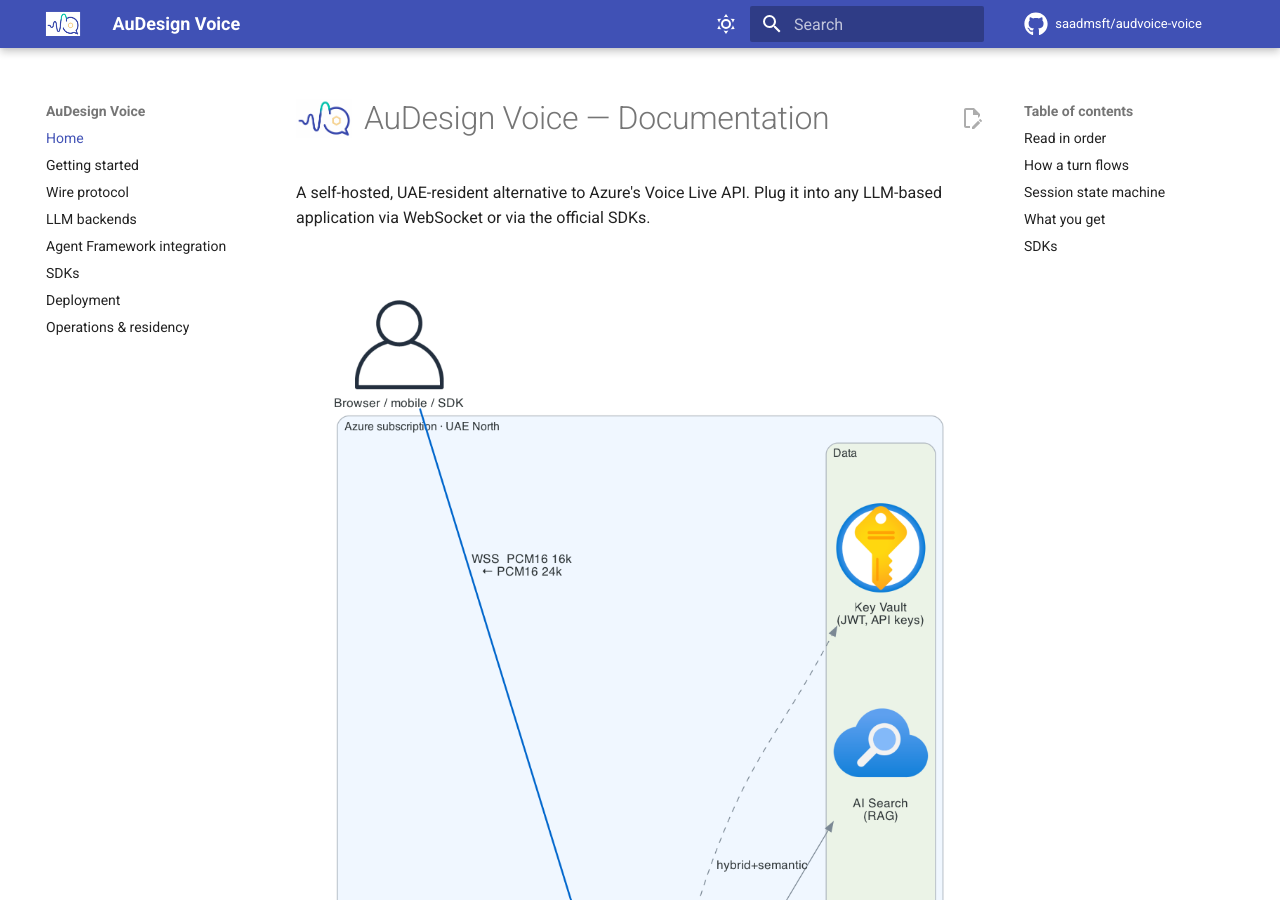
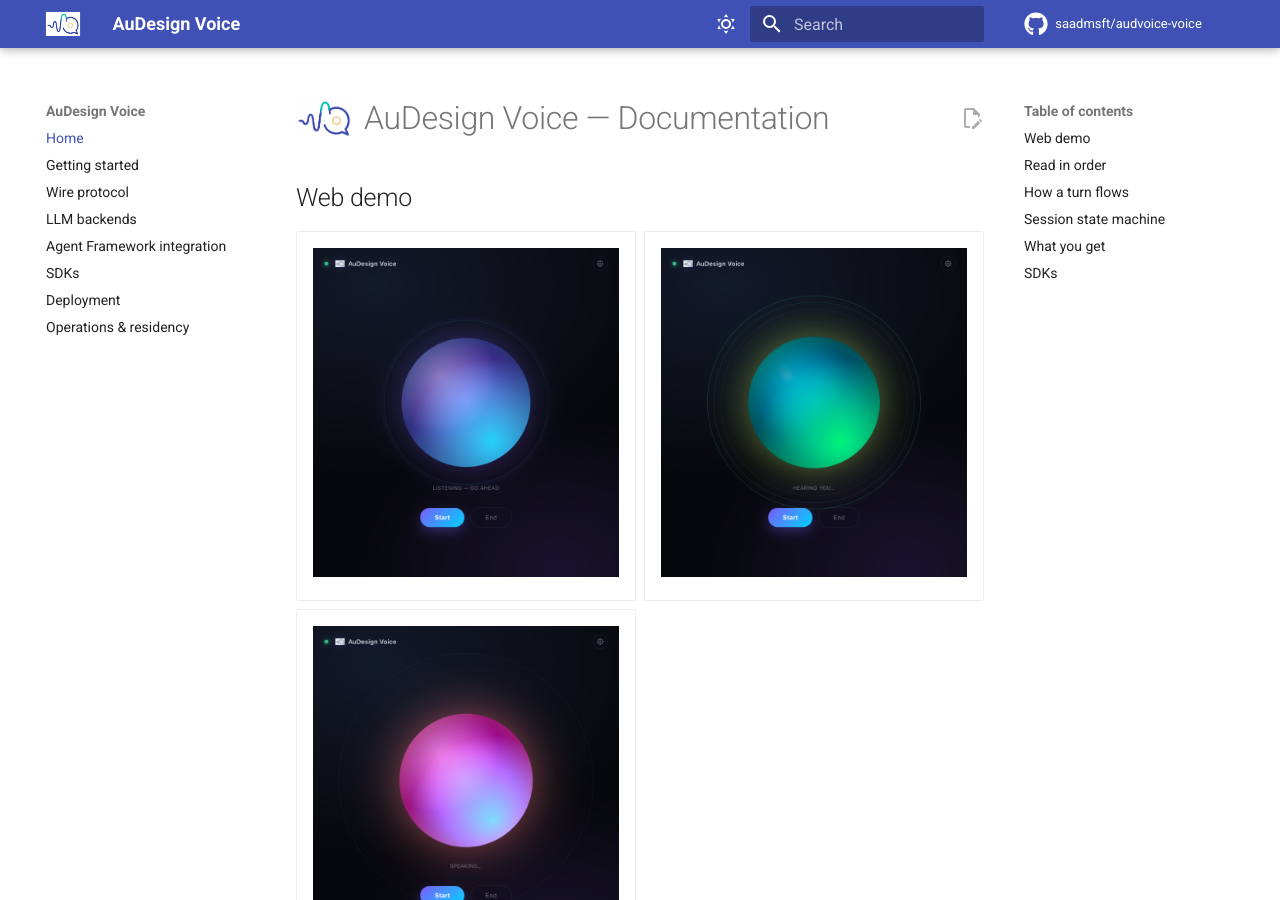
Before and after one commit to saadmsft/audvoice-voice, an MkDocs documentation site: the page built from docs/index.md, in a window 1280 px wide and 900 px high. Built offline with MkDocs 1.6.1 and Material for MkDocs 9.7.7, drawn with Linux system fonts in a browser that asks for light colours; comment, search, counter and statistics services are not loaded.

Commit message:
docs: add web demo UI screenshots (idle/listening/user/agent/settings); ensure .app fills viewport

```diff
--- a/docs/index.md
+++ b/docs/index.md
@@ -2,6 +2,16 @@
   <img src="assets/mark.png" alt="" width="56" />
   AuDesign Voice — Documentation
 </h1>
+
+## Web demo
+
+<div class="grid cards" markdown>
+
+- ![Listening](images/ui/listening.png){ width="100%" }
+- ![User speaking](images/ui/user.png){ width="100%" }
+- ![Agent speaking](images/ui/agent.png){ width="100%" }
+
+</div>
 
 A self-hosted, UAE-resident alternative to Azure's Voice Live API. Plug it into any LLM-based application via WebSocket or via the official SDKs.
 
```
Also changed, not shown: README.md (+6 -0 lines), docs/images/ui/agent.png (added), docs/images/ui/idle.png (added), docs/images/ui/listening.png (added), docs/images/ui/settings.png (added), docs/images/ui/user.png (added), 1 other file.
